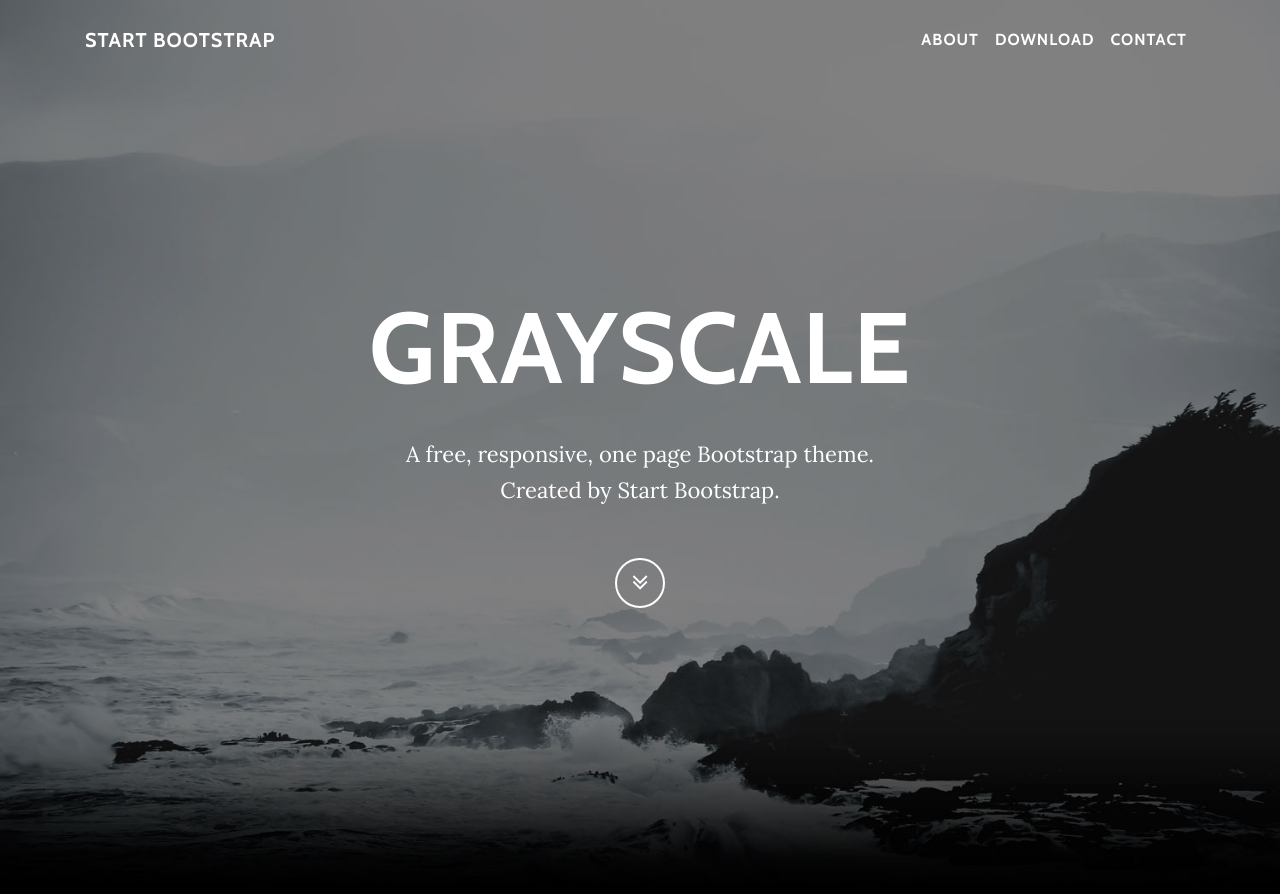
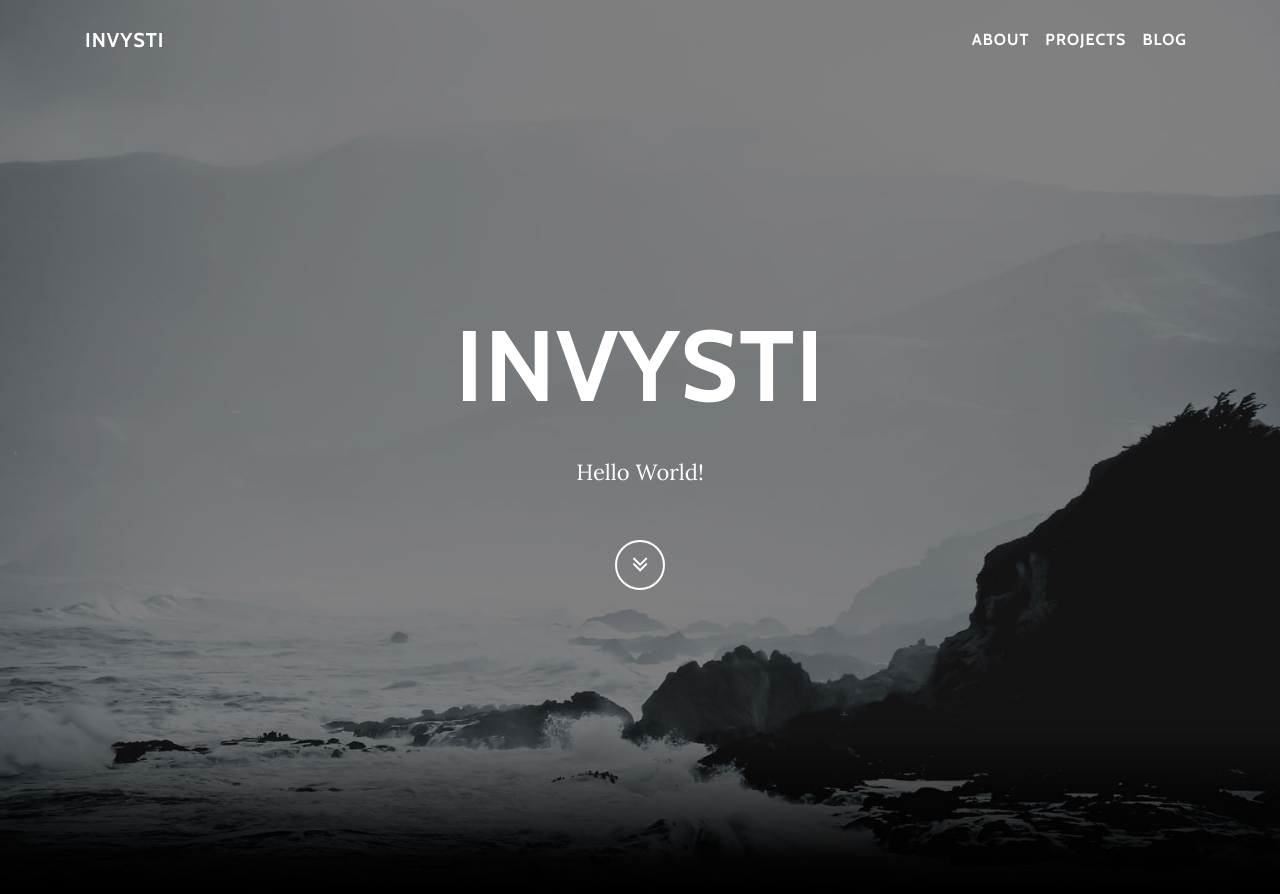
Before and after one commit to Invysti/invysti.github.io, a Jekyll site: the page built from index.html, in a window 1280 px wide and 900 px high. Shown: the top 894 px of the window. Built offline with Jekyll 4.4.1, drawn with Linux system fonts in a browser that asks for light colours; some of the changed text lies outside the part shown.

Commit message:
Minor updates to html files.

```diff
--- a/_includes/nav.html
+++ b/_includes/nav.html
@@ -4,17 +4,17 @@
         Menu <i class="fa fa-bars"></i>
     </button>
     <div class="container">
-        <a class="navbar-brand" href="#page-top">Start Bootstrap</a>
+        <a class="navbar-brand" href="#page-top">Invysti</a>
         <div class="collapse navbar-collapse" id="navbarExample">
             <ul class="navbar-nav ml-auto">
                 <li class="nav-item">
                     <a class="nav-link" href="#about">About</a>
                 </li>
                 <li class="nav-item">
-                    <a class="nav-link" href="#download">Download</a>
+                    <a class="nav-link" href="#projects">Projects</a>
                 </li>
                 <li class="nav-item">
-                    <a class="nav-link" href="#contact">Contact</a>
+                    <a class="nav-link" href="#blog">Blog</a>
                 </li>
             </ul>
         </div>
--- a/_layouts/default.html
+++ b/_layouts/default.html
@@ -5,8 +5,8 @@
 
     <meta charset="utf-8">
     <meta name="viewport" content="width=device-width, initial-scale=1, shrink-to-fit=no">
-    <meta name="description" content="">
-    <meta name="author" content="">
+    <meta name="description" content="Invysti's Website">
+    <meta name="author" content="Invysti">
 
     <title>{% if page.title %}{{page.title}} - {% endif %}Invysti</title>
 
@@ -19,10 +19,10 @@
     <link href='https://fonts.googleapis.com/css?family=Cabin:700' rel='stylesheet' type='text/css'>
 
     <!-- Oswald font -->
-    <link href='//fonts.googleapis.com/css?family=Oswald' rel='stylesheet' type='text/css'>
+    <link href='https://fonts.googleapis.com/css?family=Oswald' rel='stylesheet' type='text/css'>
 
     <!-- Custom styles for this template -->
-    <link href="css/grayscale.min.css" rel="stylesheet">
+    <link href="css/grayscale.css" rel="stylesheet">
 
     <!-- Temporary navbar container fix -->
     <style>
--- a/index.html
+++ b/index.html
@@ -10,9 +10,8 @@ layout: default
             <div class="container">
                 <div class="row">
                     <div class="col-md-8 offset-md-2">
-                        <h1 class="brand-heading">Grayscale</h1>
-                        <p class="intro-text">A free, responsive, one page Bootstrap theme.
-                            <br>Created by Start Bootstrap.</p>
+                        <h1 class="brand-heading">Invysti</h1>
+                        <p class="intro-text">Hello World!</p>
                         <a href="#about" class="btn btn-circle page-scroll">
                             <i class="fa fa-angle-double-down animated"></i>
                         </a>
@@ -26,16 +25,16 @@ layout: default
     <section id="about" class="container content-section text-center">
         <div class="row">
             <div class="col-lg-8 offset-md-2">
-                <h2>About Grayscale</h2>
-                <p>Grayscale is a free Bootstrap theme created by Start Bootstrap. It can be yours right now, simply download the template on <a href="http://startbootstrap.com/template-overviews/grayscale/">the preview page</a>. The theme is open source, and you can use it for any purpose, personal or commercial.</p>
-                <p>This theme features stock photos by <a href="http://gratisography.com/">Gratisography</a> along with a custom Google Maps skin courtesy of <a href="http://snazzymaps.com/">Snazzy Maps</a>.</p>
-                <p>Grayscale includes full HTML, CSS, and custom JavaScript files along with SASS and LESS files for easy customization!</p>
+                <h2>About Me</h2>
+                <p>Hello World.</p>
+                <p>Content</p>
+                <p>More Content</p>
             </div>
         </div>
     </section>
 
-    <!-- Download Section -->
-    <section id="download" class="content-section text-center">
+    <!-- Projects Section -->
+    <section id="projects" class="content-section text-center">
         <div class="download-section">
             <div class="container">
                 <div class="col-lg-8 offset-md-2">
@@ -47,8 +46,8 @@ layout: default
         </div>
     </section>
 
-    <!-- Contact Section -->
-    <section id="contact" class="container content-section text-center">
+    <!-- Blog Section -->
+    <section id="blog" class="container content-section text-center">
         <div class="row">
             <div class="col-lg-8 offset-md-2">
                 <h2>Contact Start Bootstrap</h2>
@@ -68,9 +67,6 @@ layout: default
         </div>
     </section>
 
-    <!-- Map Section -->
-    <div id="map"></div>
-
     <!-- Footer -->
     <footer>
         <div class="container text-center">
@@ -86,9 +82,6 @@ layout: default
     <!-- Plugin JavaScript -->
     <script src="vendor/jquery-easing/jquery.easing.min.js"></script>
 
-    <!-- Google Maps API Key - Use your own API key to enable the map feature. More information on the Google Maps API can be found at https://developers.google.com/maps/ -->
-    <script src="https://maps.googleapis.com/maps/api/js?key=AIzaSyCRngKslUGJTlibkQ3FkfTxj3Xss1UlZDA&sensor=false"></script>
-
     <!-- Custom scripts for this template -->
     <script src="js/grayscale.min.js"></script>
 
```
